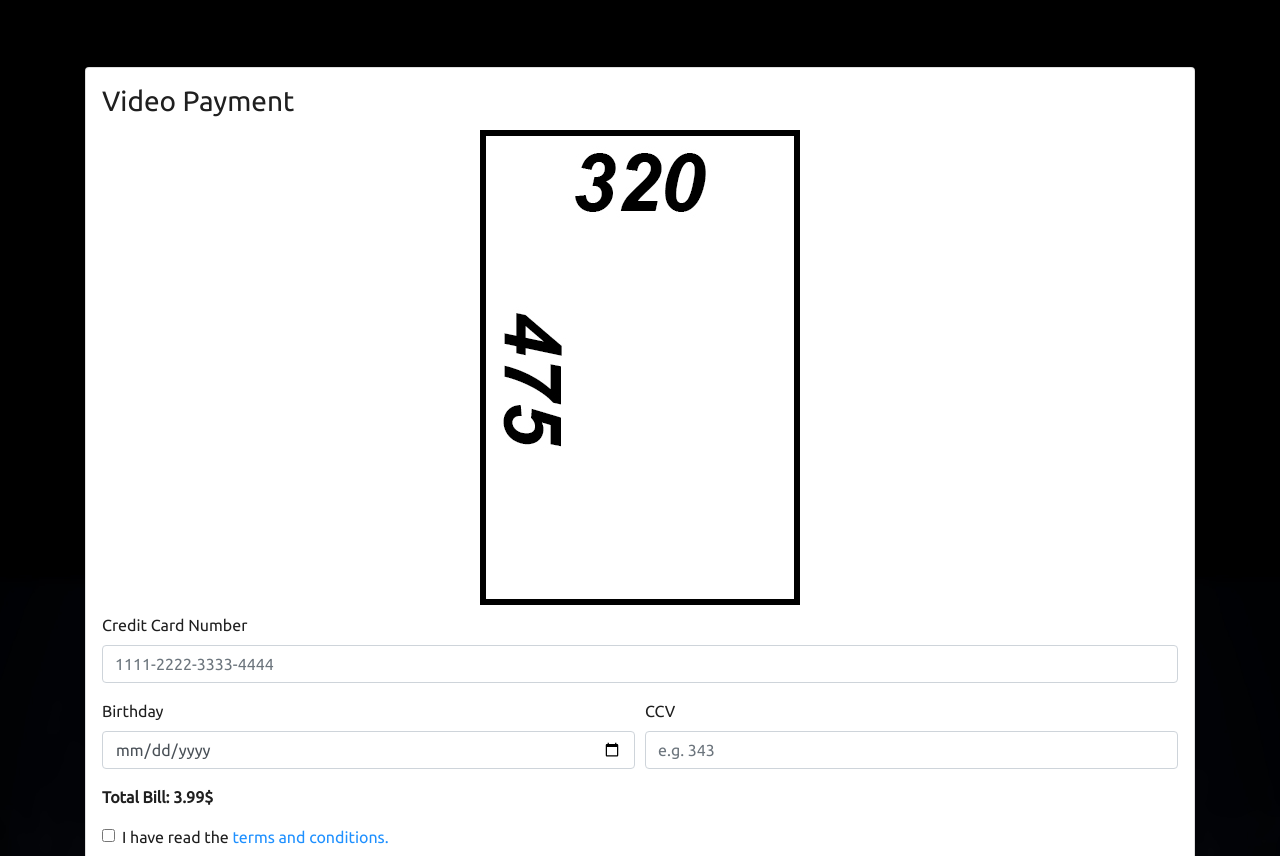
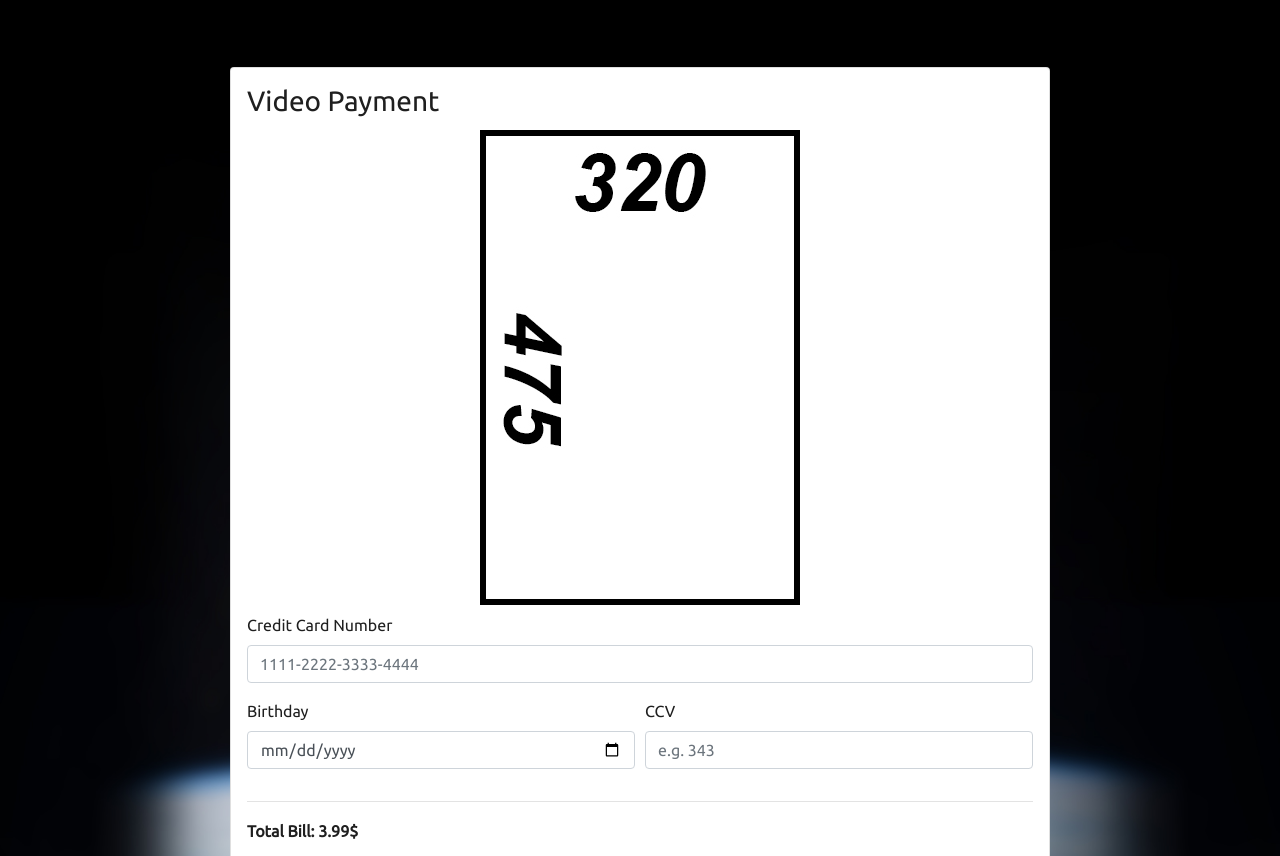
Before and after one commit to Darvvvin/asln-frontend, a plain HTML site: page payment.html in a window 1280 px wide. Shown: the part 83-939 px from the top of the page. Drawn offline with nearby package versions, Linux system fonts and the light colour scheme.

Commit message:
fixed payment, adjusted css

```diff
--- a/css/main.css
+++ b/css/main.css
@@ -48,7 +48,7 @@ html {
 /*CUSTOM*/
 
 .divider {
-    height: 5%;
+    height: 3.5%;
 }
 
 .divider-w {
@@ -57,6 +57,15 @@ html {
 
 section {
     height: 101vh;
+}
+
+hr {
+    display: block;
+    height: 1px;
+    border: 0;
+    border-top: 1px solid #e3e3e3;
+    margin: 1em 0;
+    padding: 0;
 }
 
 .video-container {
--- a/payment.html
+++ b/payment.html
@@ -37,7 +37,7 @@
                 </ul>
             </div>
         </nav>
-        <div class="container">
+        <div class="container-fluid" style="max-width: 850px">
         <div class="card p-3 mx-auto" style="margin-top: 150px; margin-bottom: 100px">
             <h3 class="card-title" style="color: #1f1f1f">Video Payment</h3>
             <img src="images/320-475.jpg" class="img-fluid mx-auto d-block mb-2" alt = "Poster">
@@ -56,7 +56,7 @@
                       <input type="password" class="form-control" id="inputCCV" placeholder="e.g. 343" maxlength="3">
                     </div>
                 </div>
-                <p class="card-text" style="color: #1f1f1f; font-weight: bold">Total Bill: 3.99$</p>
+                <hr> <p class="card-text" style="color: #1f1f1f; font-weight: bold">Total Bill: 3.99$</p>
               <div class="form-group">
                 <div class="form-check">
                   <input class="form-check-input" type="checkbox" id="gridCheck">
```
Also changed, not shown: index-logged.html (+1 -2 lines), index.html (+0 -1 lines).
